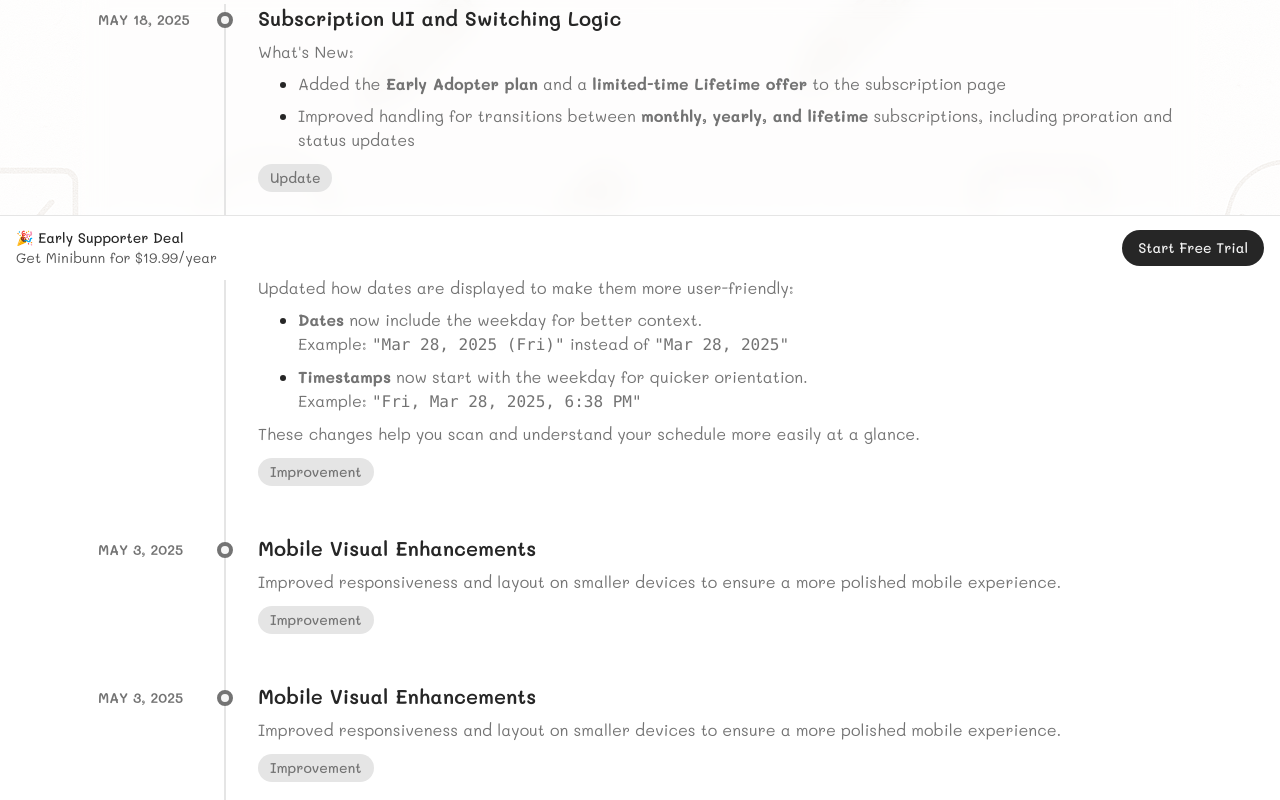
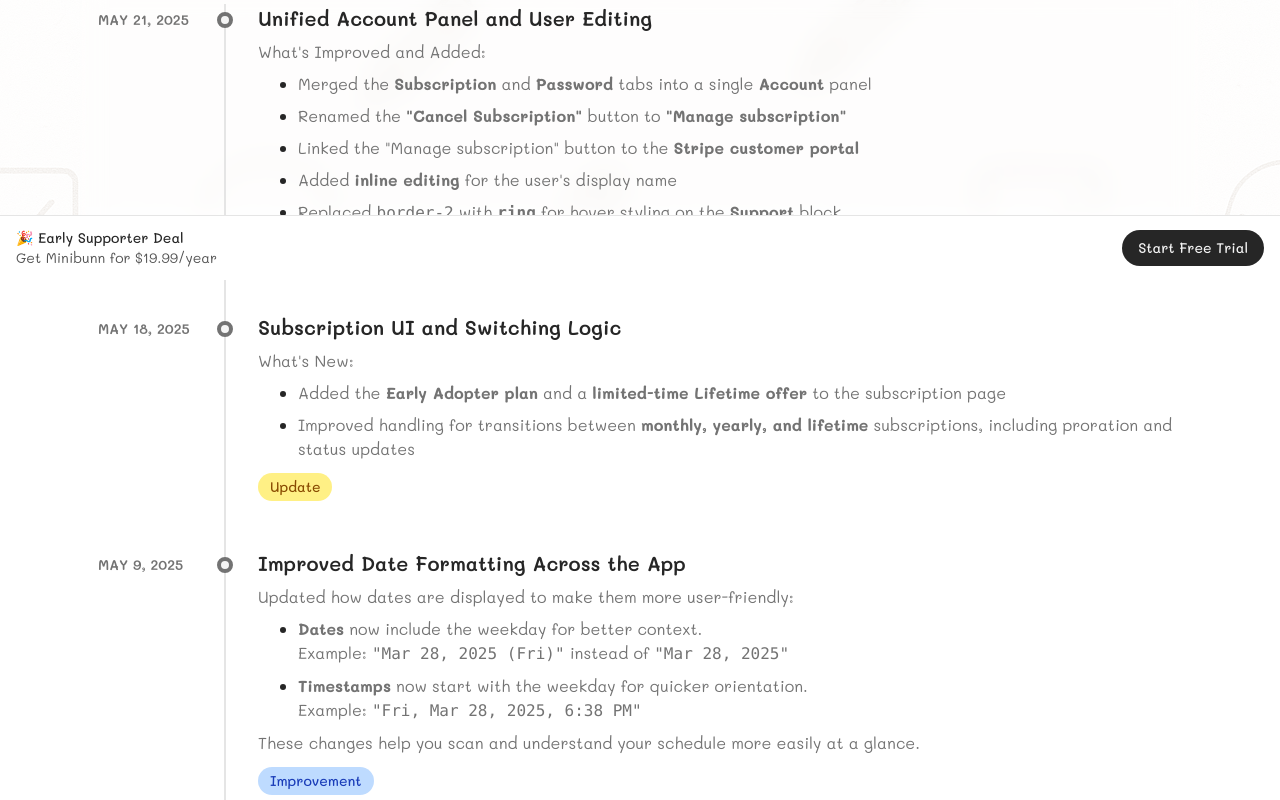
Before and after one commit to yangjialin94/minibunn-planner, a Next.js app: page /changelog in a window 1280 px wide. Shown: the part 520-1320 px from the top of the page. Built offline with nearby package versions, Linux system fonts and the light colour scheme; no server answers.

Commit message:
updated guide and changelog with the latest changes

```diff
--- a/src/app/changelog/page.tsx
+++ b/src/app/changelog/page.tsx
@@ -2,6 +2,13 @@ import ReactMarkdown from "react-markdown";
 import remarkGfm from "remark-gfm";
 
 import { ChangelogItem, getAllChangelogItems } from "@/lib/getChangelog";
+
+const tagStyles: Record<string, string> = {
+  New: "bg-green-200 text-green-800",
+  Improvement: "bg-blue-200 text-blue-800",
+  Update: "bg-yellow-200 text-yellow-800",
+  Launch: "bg-purple-200 text-purple-800",
+};
 
 export default function ChangelogPage() {
   const changes: ChangelogItem[] = getAllChangelogItems();
@@ -71,9 +78,20 @@ export default function ChangelogPage() {
               </div>
 
               {/* Tags */}
-              <p className="mt-3 flex w-fit rounded-full bg-neutral-200 px-3 py-1 text-sm font-medium text-neutral-500">
-                {item.type}
-              </p>
+              <div className="mt-3 flex flex-wrap gap-2">
+                {(Array.isArray(item.type) ? item.type : [item.type]).map(
+                  (tag) => (
+                    <span
+                      key={tag}
+                      className={`rounded-full px-3 py-1 text-sm font-medium ${
+                        tagStyles[tag] || "bg-neutral-200 text-neutral-600"
+                      }`}
+                    >
+                      {tag}
+                    </span>
+                  ),
+                )}
+              </div>
             </div>
           ))}
         </div>
--- /dev/null
+++ b/src/content/changelog/2025-05-21-unified-account-panel-and-user-editing.mdx
@@ -0,0 +1,19 @@
+---
+title: "Unified Account Panel and User Editing"
+version: "1.1.0"
+date: "2025-05-21"
+type: ["Improvement", "New"]
+summary: "Merged account settings into a single panel and added user name editing support."
+---
+
+What&apos;s Improved and Added:
+
+- Merged the **Subscription** and **Password** tabs into a single **Account** panel
+
+- Renamed the **"Cancel Subscription"** button to **"Manage subscription"**
+
+- Linked the "Manage subscription" button to the **Stripe customer portal**
+
+- Added **inline editing** for the user's display name
+
+- Replaced `border-2` with **`ring`** for hover styling on the **Support** block
--- a/src/lib/getChangelog.ts
+++ b/src/lib/getChangelog.ts
@@ -6,7 +6,7 @@ export interface ChangelogItem {
   slug: string;
   title: string;
   date: string;
-  type: string;
+  type: string | string[];
   summary?: string;
   content: string;
 }
@@ -27,7 +27,7 @@ export function getAllChangelogItems(): ChangelogItem[] {
         slug: filename.replace(/\.mdx$/, ""),
         title: data.title,
         date: data.date,
-        type: data.type,
+        type: Array.isArray(data.type) ? data.type : [data.type],
         summary: data.summary,
         content,
       };
```
Also changed, not shown: 1 other file (tests, documents, lock files or other folders).
